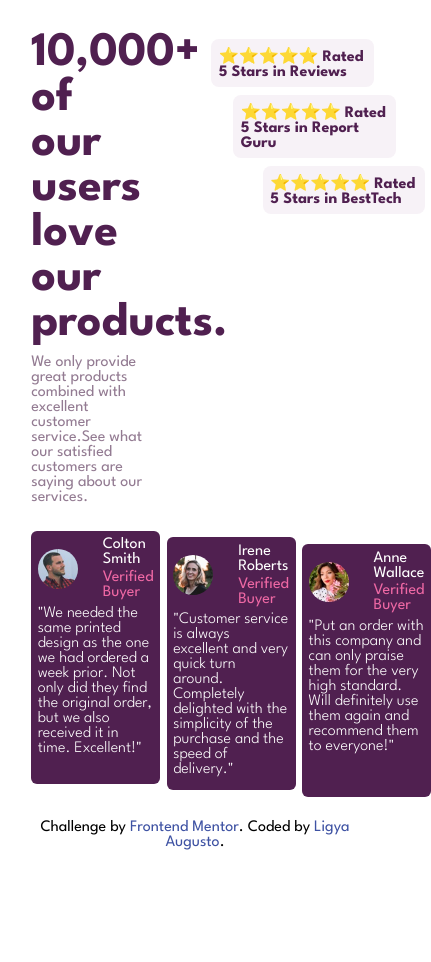
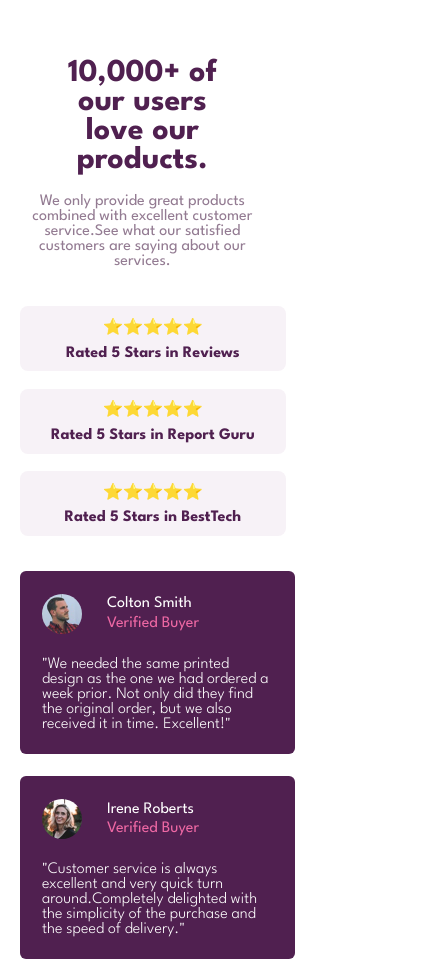
Before and after one commit to ligya-augusto/social-proof-section, a plain HTML site: page index.html in a window 390 px wide. Shown: the top 962 px of the page, 431 px wide, since content can reach past the window. Before the commit the page ends 881 px from the top, so only its background shows below. Drawn offline with Linux system fonts and the light colour scheme.

Commit message:
media mobile

```diff
--- a/styles.css
+++ b/styles.css
@@ -9,32 +9,27 @@
 
     --font: "League Spartan", sans-serif;
 }
+
 * {
     margin: 0;
     padding: 0;
 }
-
 body {
     font-family: var(--font);
     margin: 8%;
 }
-
 .container-principal {
     display: flex;
-
 }
-
 .principal {
     width: 35%;
     margin-right: 20%;
 }
-
 .principal-title {
     color: var(--very-dark-magenta);
     font-size: 3rem;
     font-weight: 700;
 }
-
 .principal-text {
     color: var(--dark-grayish-magenta);
     font-size: 1rem;
@@ -116,8 +111,57 @@ body {
     font-size: 1rem;
     text-align: center;
     margin-top: 5%;
-  }
-  .attribution a {
+}
+.attribution a {
     color: hsl(228, 45%, 44%);
     text-decoration: none;
-  }
+}
+
+@media screen and (max-width: 430px) {
+    body {
+        margin: 15% 5%;
+        width: auto;
+    }
+    .container-principal {
+        flex-direction: column;
+    }
+    .principal {
+        width: 70%;
+        text-align: center;
+        display: flex;
+        flex-direction: column;
+        align-items: center;
+        justify-content: center;
+    }
+    .principal-title {
+        font-size: 2rem;
+        width: 75%;
+    }
+    .rating {
+        display: flex;
+        flex-direction: column;
+        align-items: center;
+        justify-content: center;
+        width: 70%;
+        padding: 3%;
+    }
+    .rating:nth-child(2), .rating:nth-child(3) {
+        margin-left: 0;
+    }
+    .rating-text {
+        padding-top: 4%;
+    }
+    .container-reviews {
+        flex-direction: column;
+        width: 80%;
+    }
+    .reviews {
+        padding: 8%;
+    }
+    .reviews-names {
+        margin-bottom: 10%;
+    }
+    .attribution {
+        width: 75%;
+    }
+}
```
Also changed, not shown: index.html (+5 -6 lines), 1 other file.
